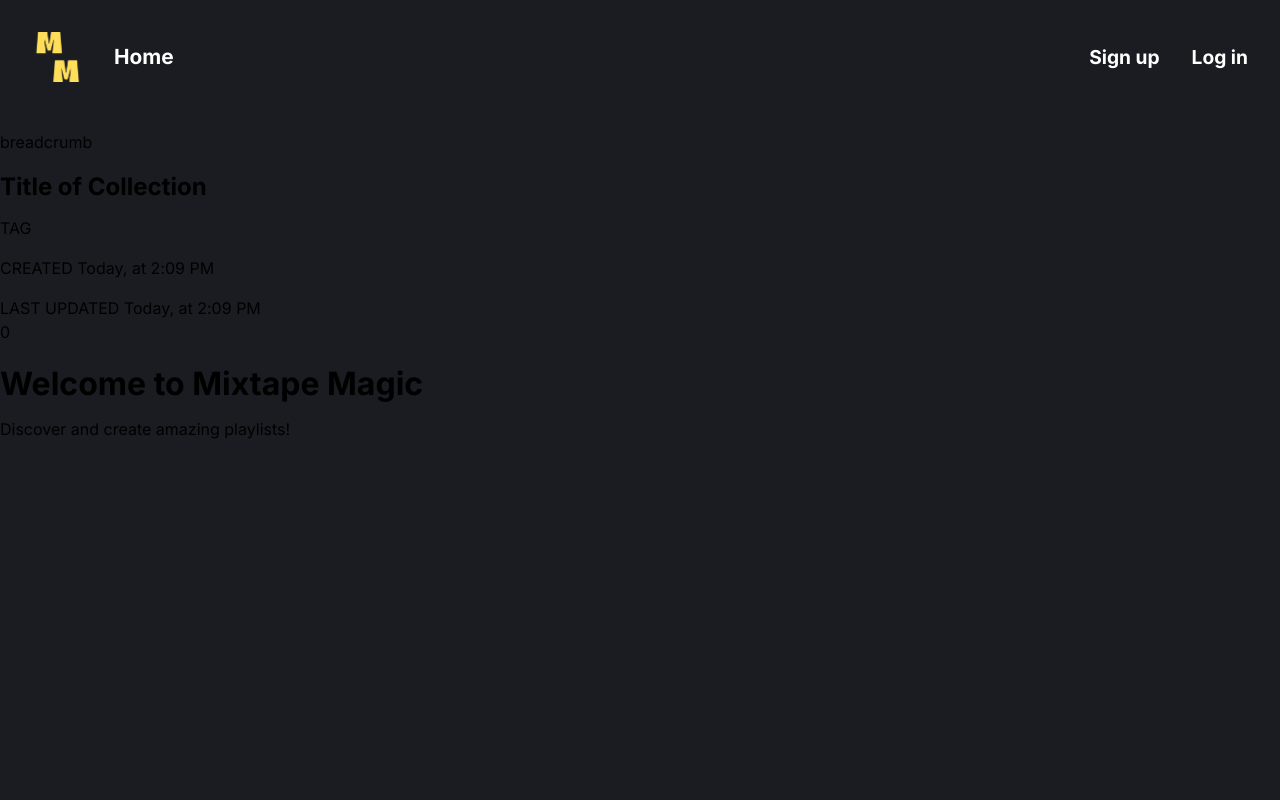
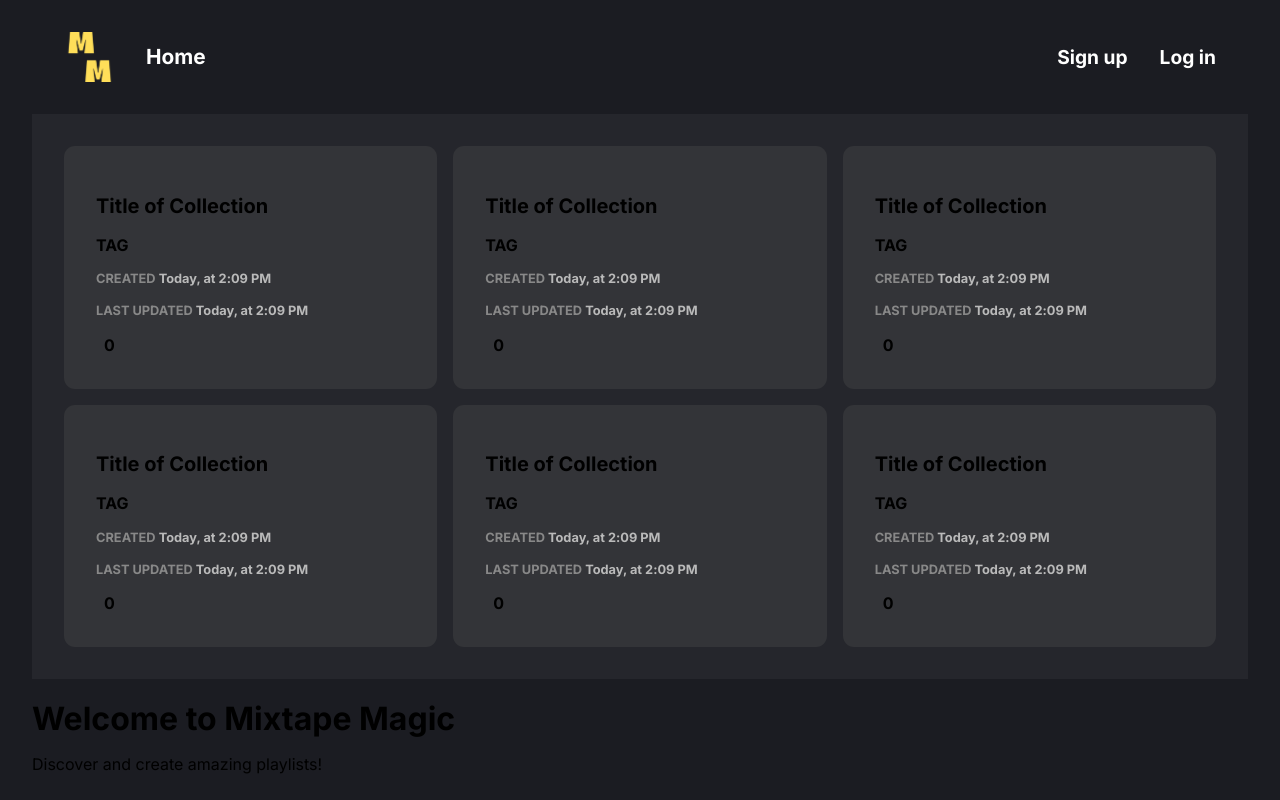
Before and after one commit to technative-academy/Mixtape-Magic, a React (Vite) app: page / in a window 1280 px wide. Built offline with nearby package versions, Linux system fonts and the light colour scheme.

Commit message:
added main section of the website with approproate styling

```diff
--- a/src/assets/css/global.css
+++ b/src/assets/css/global.css
@@ -101,9 +101,8 @@ textarea:not([rows]) {
 
 /* CSS GLOBAL STYLES */
 
-
 :root {
-    --clr-light: hsl(0, 0%, 100%);
+--clr-light: hsl(0, 0%, 100%);
     --clr-dark: hsl(231, 11%, 12%);
     --clr-dark-100: hsl(231, 9%, 16%);
     --clr-grey: hsl(230, 5%, 21%);
--- a/src/components/ui/breadcrumb/Breadcrumb.jsx
+++ /dev/null
@@ -1,11 +0,0 @@
-import styles from './breadcrumb.module.css';
-
-function Breadcrumb() {
-	return (
-		<div className="">
-			<p>breadcrumb</p>
-		</div>
-	);
-}
-
-export default Breadcrumb;
--- a/src/components/ui/cardComponent/CardComponent.jsx
+++ b/src/components/ui/cardComponent/CardComponent.jsx
@@ -1,18 +1,18 @@
-import "./cardComponent.module.css";
+import styles from "./cardComponent.module.css";
 
 function CardComponent() {
   return (
-    <div className="collection-card">
-      <h2 className="title">Title of Collection</h2>
-      <p className="tag">TAG</p>
-      <div className="timestamps">
-        <p className="created">CREATED <span>Today, at 2:09 PM</span></p>
-        <p className="updated">LAST UPDATED <span>Today, at 2:09 PM</span></p>
+    <section className={styles.collectionCard}>
+      <h2 className={styles.title}>Title of Collection</h2>
+      <p className={styles.tag}>TAG</p>
+      <div className={styles.timestamps}>
+        <p className={styles.created}>CREATED <span>Today, at 2:09 PM</span></p>
+        <p className={styles.updated}>LAST UPDATED <span>Today, at 2:09 PM</span></p>
       </div>
-      <div className="icon-section">
-        <span className="count">0</span>
+      <div className={styles.iconSection}>
+        <span className={styles.count}>0</span>
       </div>
-    </div>
+    </section>
   );
 };
 
--- a/src/components/ui/cardComponent/cardComponent.module.css
+++ b/src/components/ui/cardComponent/cardComponent.module.css
@@ -1,10 +1,8 @@
-.collection-card {
-    background-color: hsl(0, 0%, 18%);
+.collectionCard {
+    background-color: var( --clr-grey);
     color: var(--clr-white);
     padding: 2rem;
-    border-radius: .7rem    ;
-    box-shadow: 0 4px 6px rgba(0, 0, 0, 0.1);
-    width: 30em;
+    border-radius: .7rem;
 }
 
 .title {
@@ -32,7 +30,7 @@
     color: hsl(0, 0%, 73%);
 }
 
-.icon-section {
+.iconSection {
     display: flex;
     align-items: center;
     margin-top: .75rem;
--- /dev/null
+++ b/src/components/ui/main/Main.jsx
@@ -0,0 +1,17 @@
+import styles from "./main.module.css";
+import CardComponent from "../cardComponent/CardComponent";
+
+function Main() {
+  return (
+    <main className={styles.main}>
+        <CardComponent />
+        <CardComponent />
+        <CardComponent />
+        <CardComponent />
+        <CardComponent />
+        <CardComponent />
+    </main>
+  );
+};
+
+export default Main;
--- /dev/null
+++ b/src/components/ui/main/main.module.css
@@ -0,0 +1,7 @@
+.main {
+    display: grid;
+    grid-template-columns: repeat(3,1fr);
+    background-color: var(--clr-dark-100);
+    padding: 2em;
+    gap: 1em;
+}
--- a/src/components/ui/root/Root.jsx
+++ b/src/components/ui/root/Root.jsx
@@ -1,16 +1,14 @@
 import styles from './root.module.css';
 import Header from '../header/Header';
-import Breadcrumb from '../breadcrumb/Breadcrumb';
-import CardComponent from "../cardComponent/CardComponent";
+import Main from '../main/Main';
 
 import { Outlet } from "react-router-dom";
 
 function Root() {
 	return (
-		<div className={styles.wrapper}>
+		<div className={styles.container}>
 			<Header />
-			<Breadcrumb />
-			<CardComponent/>
+			<Main />
 			<Outlet/>
 		</div>
 	);
--- a/src/components/ui/root/root.module.css
+++ b/src/components/ui/root/root.module.css
@@ -1,12 +1,4 @@
-
-/* .wrapper {
-	display: flex;
-	flex-direction: column;
-	width: 90%;
-	height: 80%;
-	max-width: 600px;
-	box-shadow: 0 0 10px rgb(0 0 0 / 40%);
-	background: #fff;
-	overflow: hidden;
-	border-radius: 20px;
-} */
+.container {
+    width: calc(100% - 4rem);
+    margin-inline: auto;
+}
```
Also changed, not shown: src/components/ui/breadcrumb/breadcrumb.module.css (deleted).
